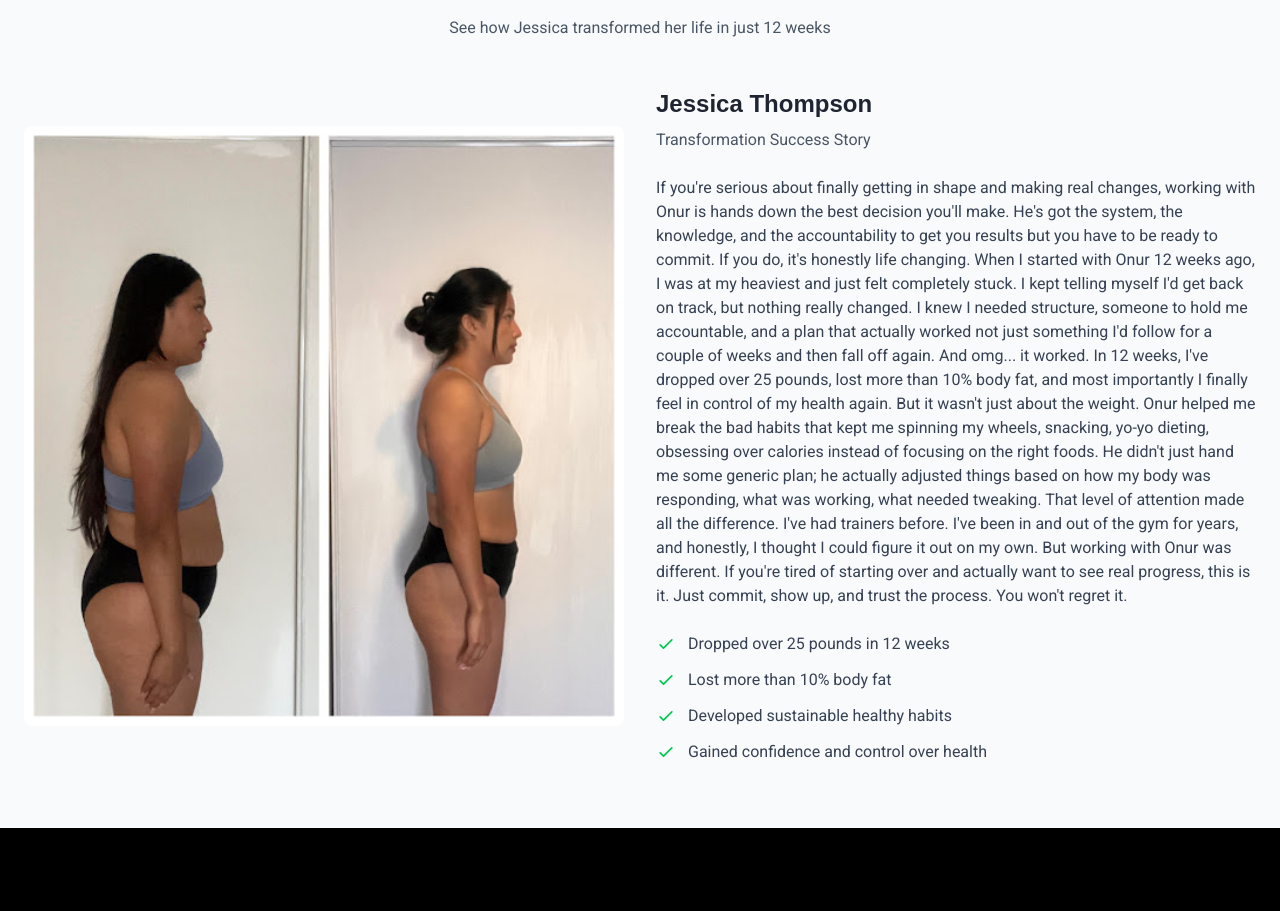
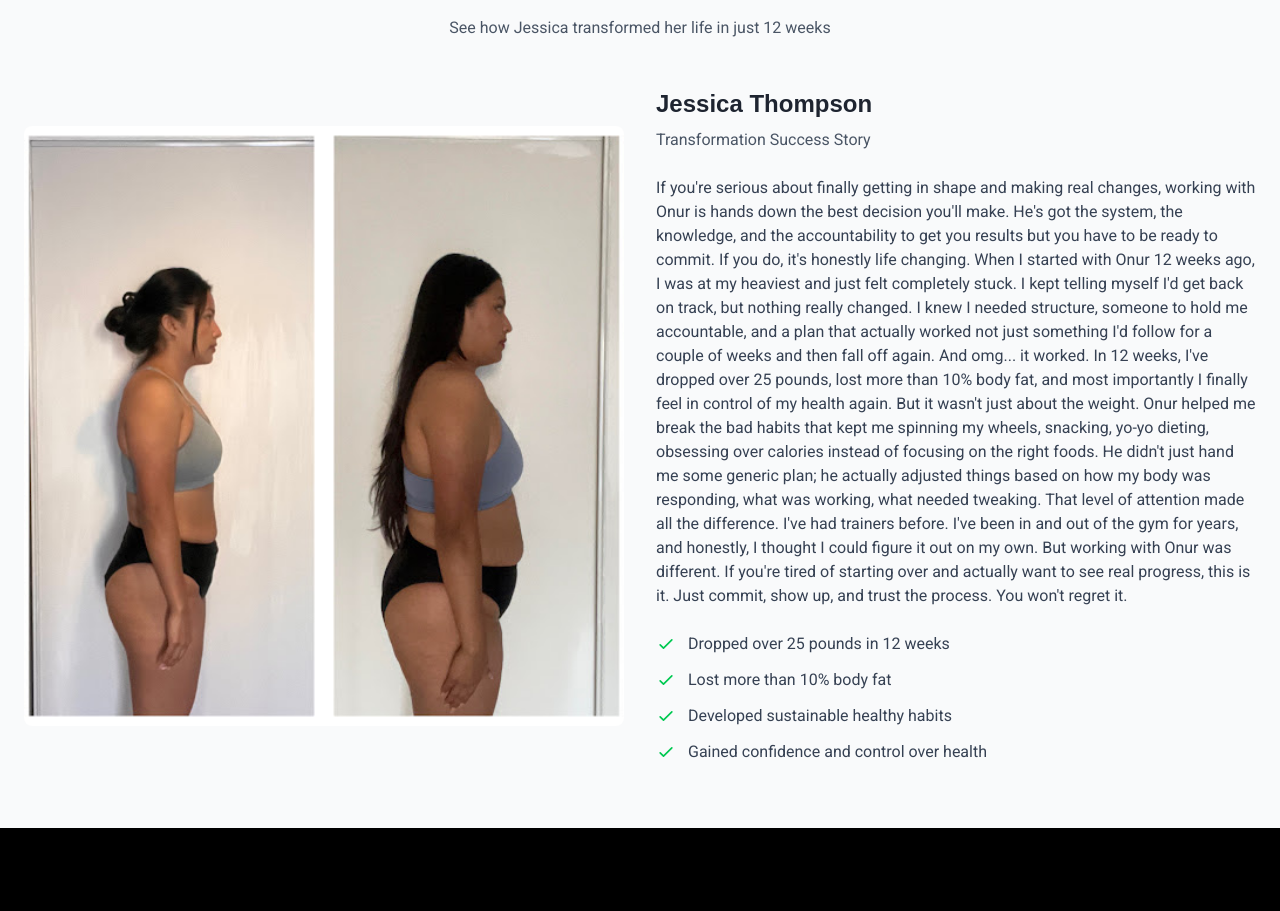
Before and after one commit to EzehAntony/fitness, a Next.js app: page / in a window 1280 px wide. Shown: the part 3920-4831 px from the top of the page. Built offline with nearby package versions, Linux system fonts and the light colour scheme.

Commit message:
fixed lint err

```diff
--- a/app/components/SuccessStory.tsx
+++ b/app/components/SuccessStory.tsx
@@ -3,11 +3,13 @@
 import Image from 'next/image';
 import { motion } from 'framer-motion';
 import { siteContent } from '../data/siteContent';
+import Hydration from './Hydration';
 
 export default function SuccessStory() {
   const { successStory } = siteContent;
 
   return (
+    <Hydration>
       <section className="py-16 bg-gray-50 dark:bg-gray-900">
         <div className="container mx-auto px-4">
           <motion.div
@@ -22,20 +24,40 @@ export default function SuccessStory() {
           </motion.div>
 
           <div className="grid md:grid-cols-2 gap-8 items-center">
+            {/* Split Image Container */}
+            <div className="relative aspect-square rounded-lg overflow-hidden">
+              {/* Left Half */}
               <motion.div
-            initial={{ opacity: 0, x: -20 }}
-            whileInView={{ opacity: 1, x: 0 }}
+                initial={{ x: '-100%', y: '-20px' }}
+                whileInView={{ x: '0%', y: '0px' }}
                 viewport={{ once: true }}
-            transition={{ duration: 0.5, delay: 0.2 }}
-            className="relative aspect-square rounded-lg overflow-hidden"
+                transition={{ duration: 0.8, ease: "easeOut" }}
+                className="absolute inset-0 w-1/2 overflow-hidden"
               >
                 <Image
                   src={successStory.image}
                   alt={`${successStory.name}'s transformation`}
                   fill
-              className="object-cover"
+                  className="object-cover object-right"
                 />
               </motion.div>
+
+              {/* Right Half */}
+              <motion.div
+                initial={{ x: '100%', y: '20px' }}
+                whileInView={{ x: '0%', y: '0px' }}
+                viewport={{ once: true }}
+                transition={{ duration: 0.8, ease: "easeOut" }}
+                className="absolute inset-0 left-1/2 w-1/2 overflow-hidden"
+              >
+                <Image
+                  src={successStory.image}
+                  alt={`${successStory.name}'s transformation`}
+                  fill
+                  className="object-cover object-left"
+                />
+              </motion.div>
+            </div>
 
             <motion.div
               initial={{ opacity: 0, x: 20 }}
@@ -82,5 +104,6 @@ export default function SuccessStory() {
           </div>
         </div>
       </section>
+    </Hydration>
   );
 }
--- a/app/learn-more/page.tsx
+++ b/app/learn-more/page.tsx
@@ -33,7 +33,6 @@ export default function LearnMore() {
             <motion.div
               initial={{ opacity: 0, x: -20 }}
               whileInView={{ opacity: 1, x: 0 }}
-              viewport={{ once: true }}
               transition={{ duration: 0.5 }}
             >
               <h2 className="text-3xl font-bold mb-6">Our Approach</h2>
```
Lines whose indentation alone changed are shown as unchanged.
